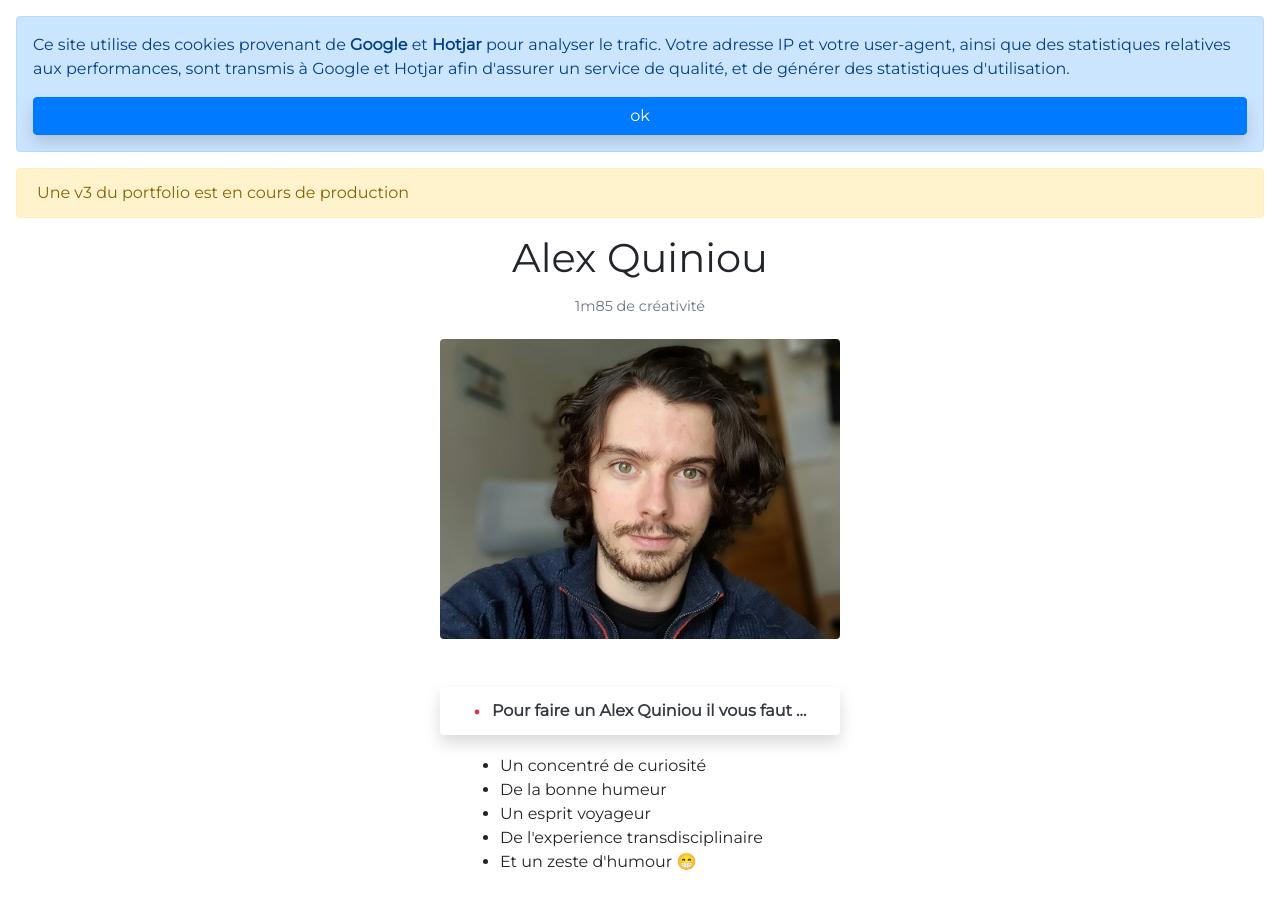
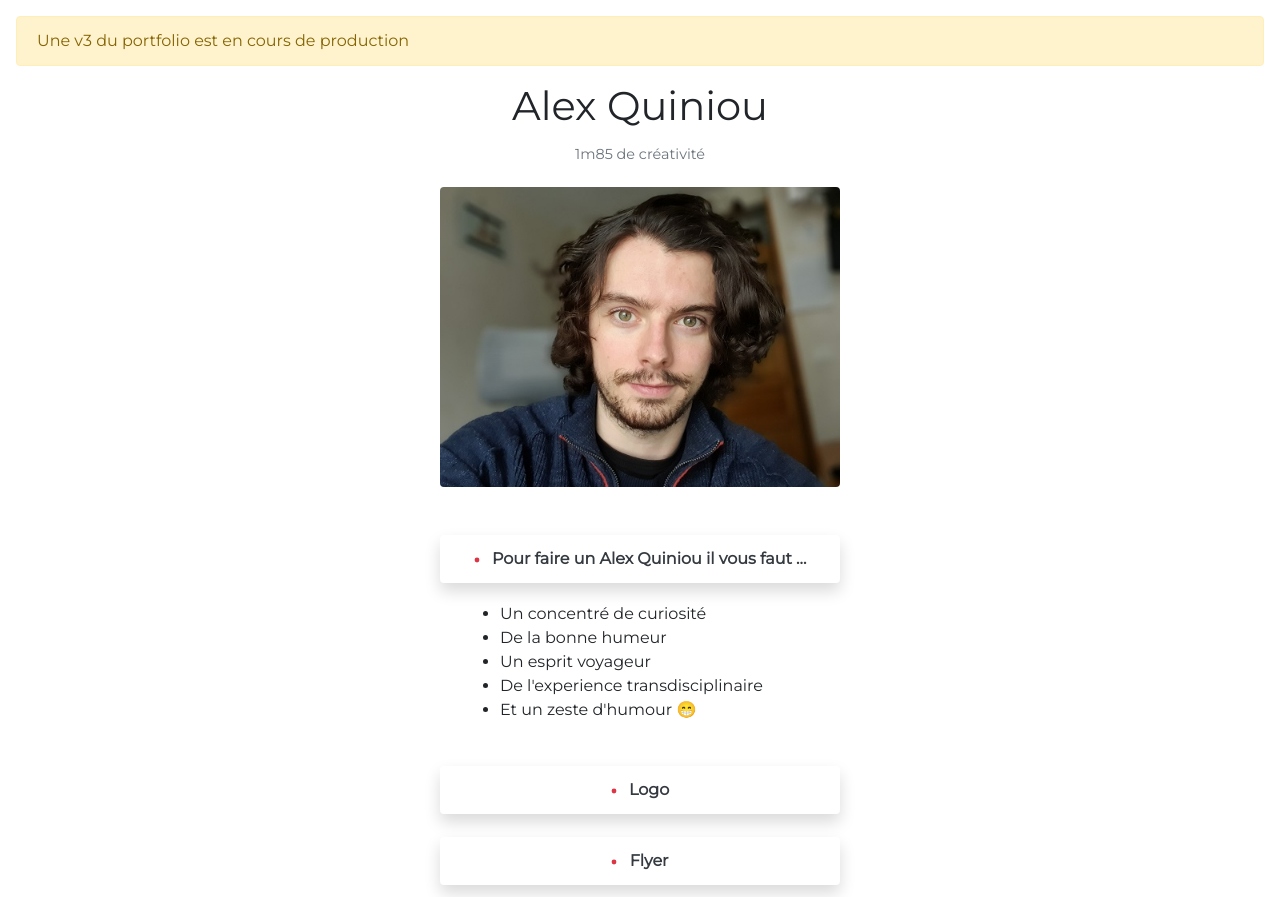
Before and after one commit to AlexQuiniou/portfolio-v2, a plain HTML site: page index.html in a window 1280 px wide. Shown: the top 897 px of the page. Drawn offline with nearby package versions, Linux system fonts and the light colour scheme.

Commit message:
Add files via upload

```diff
--- a/index.html
+++ b/index.html
@@ -97,7 +97,7 @@ Bonne continuation à toi 👋
 
 <body class="m-3">
 
-    <div class="alert alert-primary alert-dismissible fade show p-3" role="alert">
+    <!-- <div class="alert alert-primary alert-dismissible fade show p-3" role="alert">
         <p>
             Ce site utilise des cookies provenant de <strong>Google</strong> et <strong>Hotjar</strong> pour analyser le
             trafic. Votre adresse IP et votre user-agent, ainsi que des statistiques relatives aux
@@ -106,7 +106,7 @@ Bonne continuation à toi 👋
         </p>
         <button type="button" class="btn btn-primary w-100 shadow" data-dismiss="alert" aria-label="Close">ok
         </button>
-    </div>
+    </div> -->
 
     <div class="alert alert-warning" role="alert">
         <p class="m-0">Une v3 du portfolio est en cours de production</p>
```
